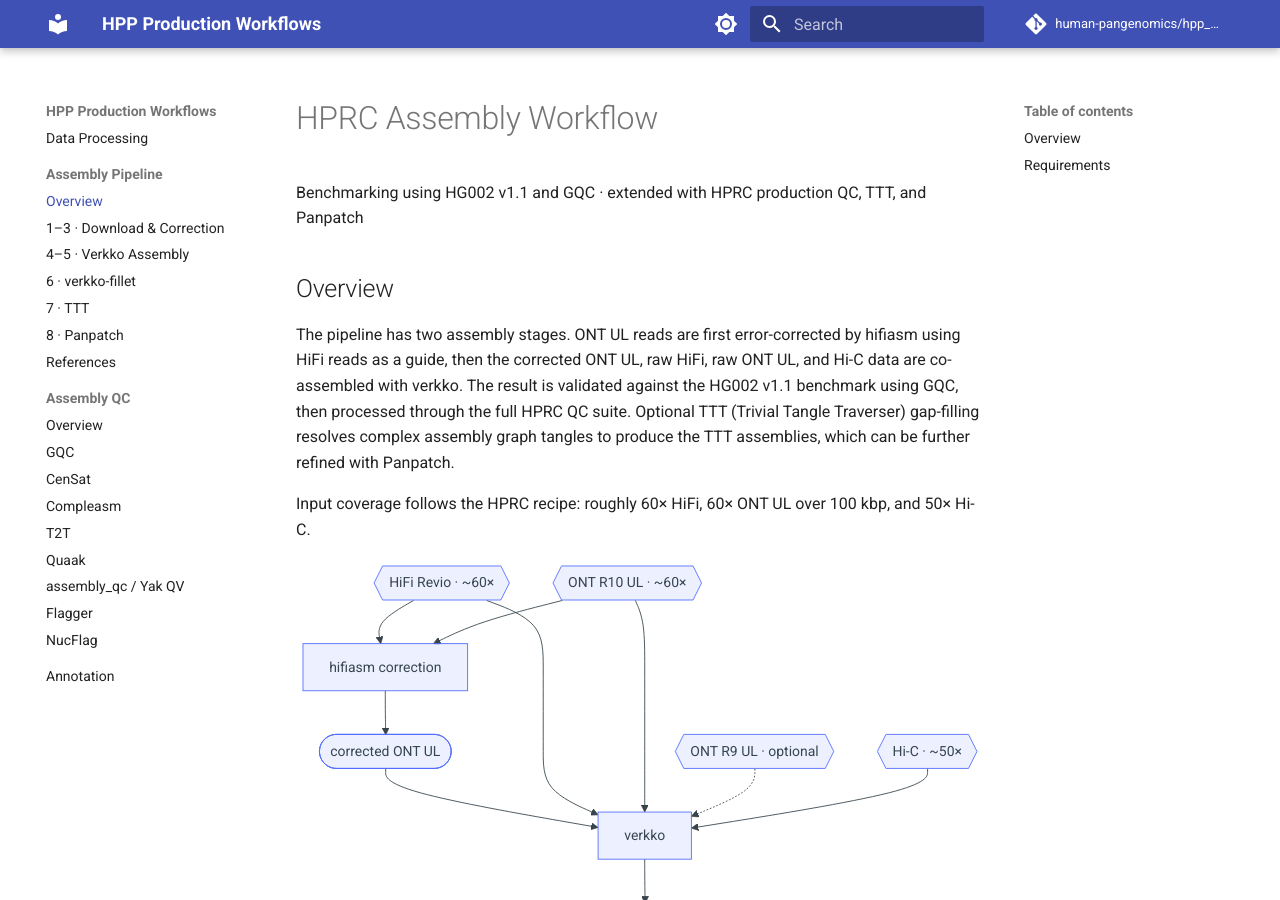
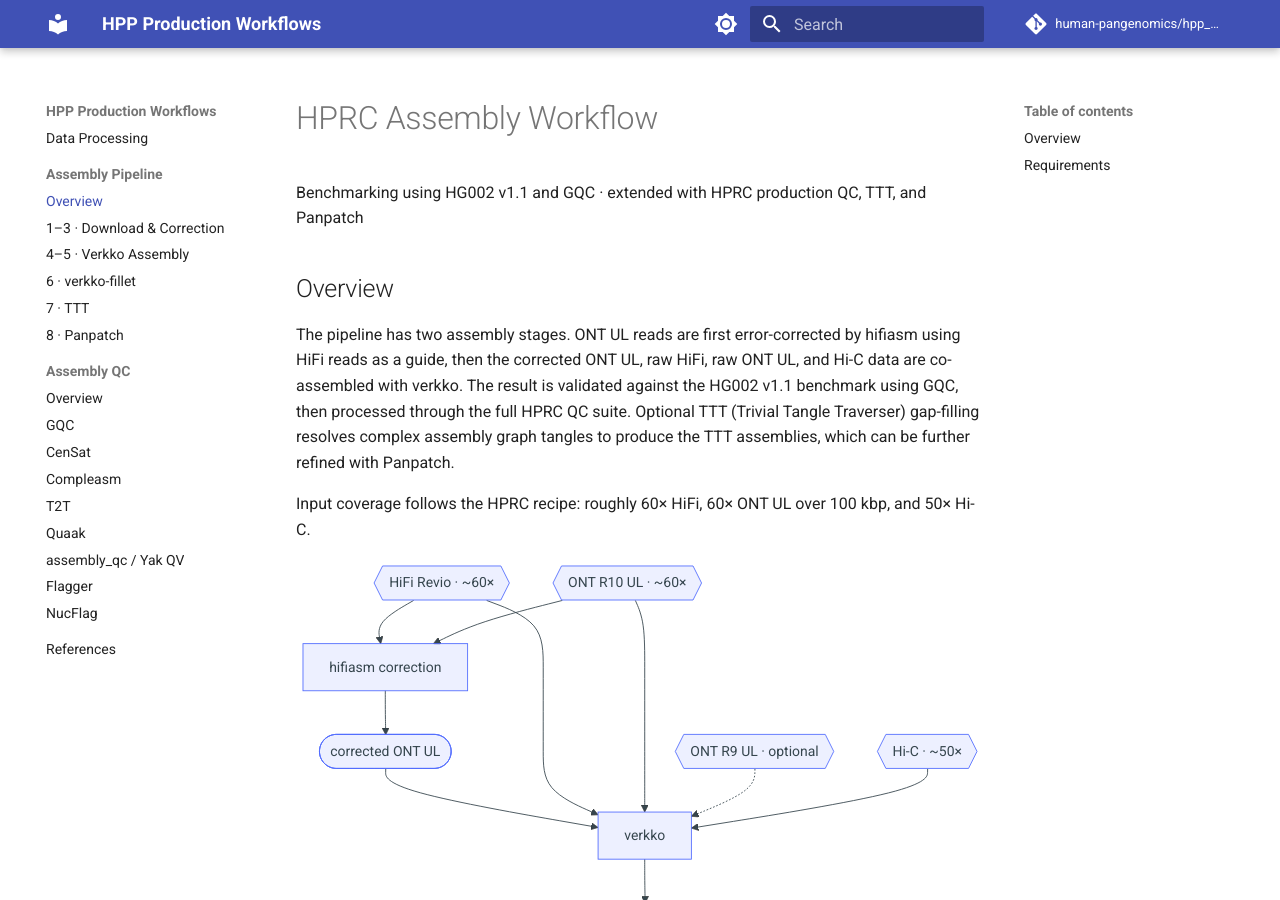
Before and after one commit to human-pangenomics/hpp_production_workflows, an MkDocs documentation site: the page built from docs/index.md, in a window 1280 px wide and 900 px high. Built offline with MkDocs 1.6.1 and Material for MkDocs 9.7.7, drawn with Linux system fonts in a browser that asks for light colours; comment, search, counter and statistics services are not loaded.

Commit message:
docs: hide Annotation, References as own bottom section
Co-Authored-By: Claude Sonnet 4.6 <noreply@anthropic.com>

```diff
--- a/mkdocs.yml
+++ b/mkdocs.yml
@@ -58,7 +58,6 @@ nav:
     - "6 · verkko-fillet": assembly/verkko-fillet.md
     - "7 · TTT": assembly/ttt.md
     - "8 · Panpatch": assembly/panpatch.md
-    - References: references.md
   - Assembly QC:
     - Overview: qc/index.md
     - "GQC": qc/gqc.md
@@ -69,4 +68,4 @@ nav:
     - "assembly_qc / Yak QV": qc/assembly-qc.md
     - "Flagger": qc/flagger.md
     - "NucFlag": qc/nucflag.md
-  - Annotation: annotation/index.md
+  - References: references.md
```
